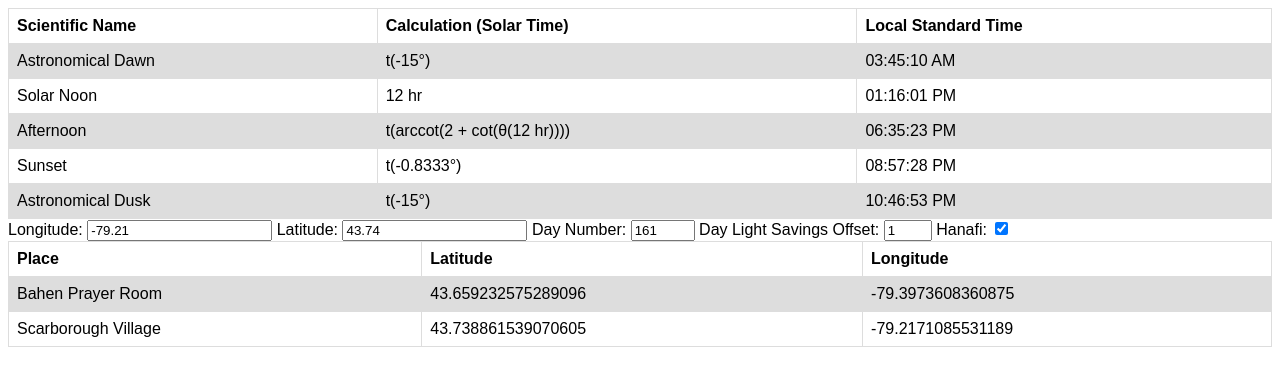
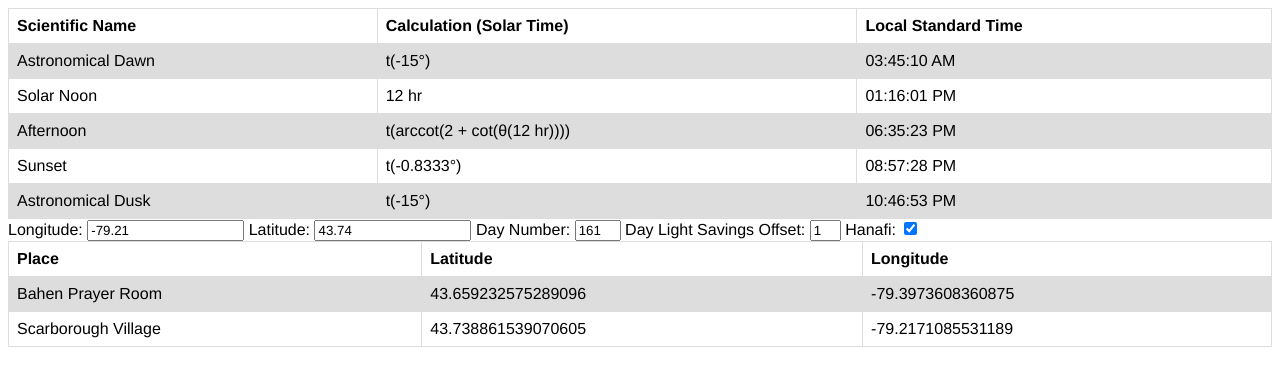
Before and after one commit to mahadinur/scientific-prayer-times, a website: page index.html in a window 1280 px wide. Drawn offline with Linux system fonts and the light colour scheme.

Commit message:
adjusted font and title

```diff
--- a/index.html
+++ b/index.html
@@ -4,11 +4,11 @@
 <head>
     <meta charset="UTF-8">
     <meta name="viewport" content="width=device-width, initial-scale=1.0">
-    <title>Document</title>
+    <title>Scientific Prayer Times</title>
     <script src="index.js"></script>
     <style>
         * {
-            font-family: arial, sans-serif;
+            font-family: Helvetica, sans-serif
         }
 
         table {
```
